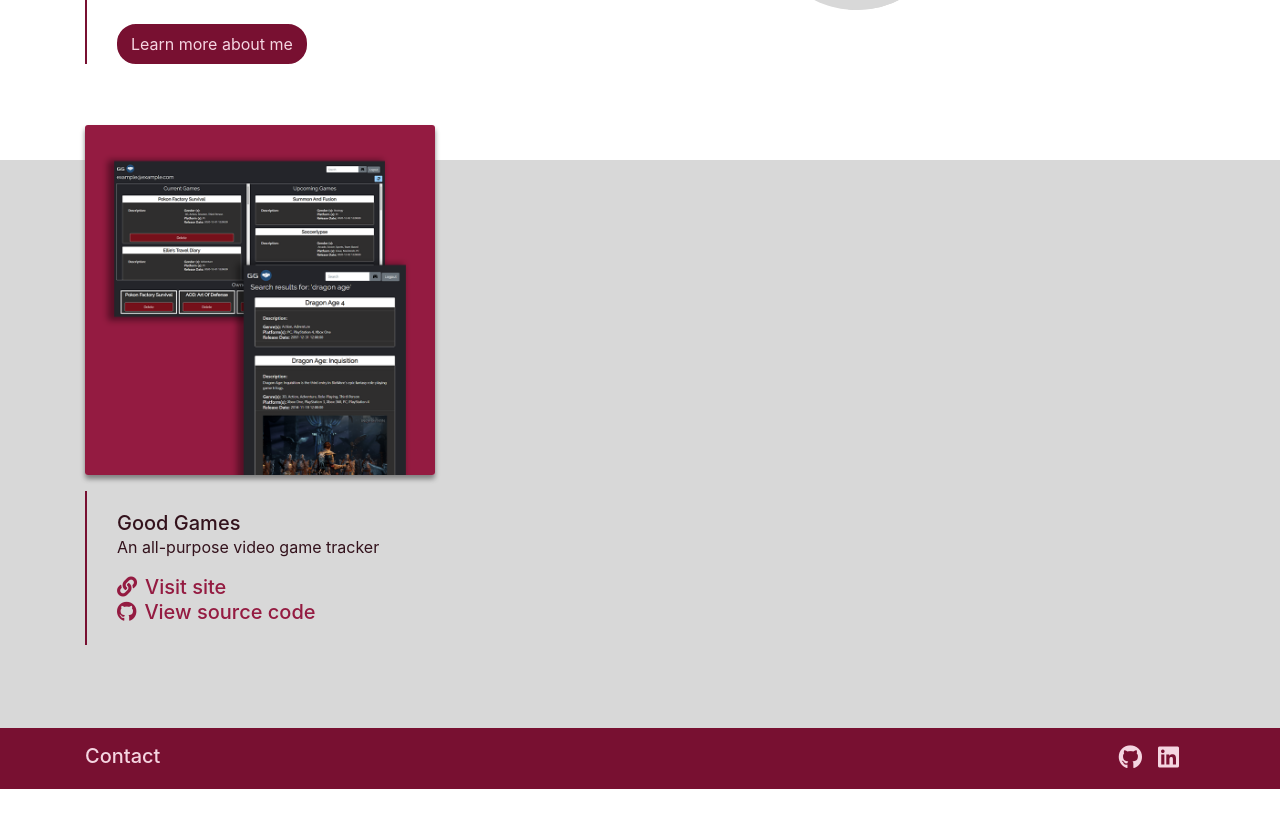
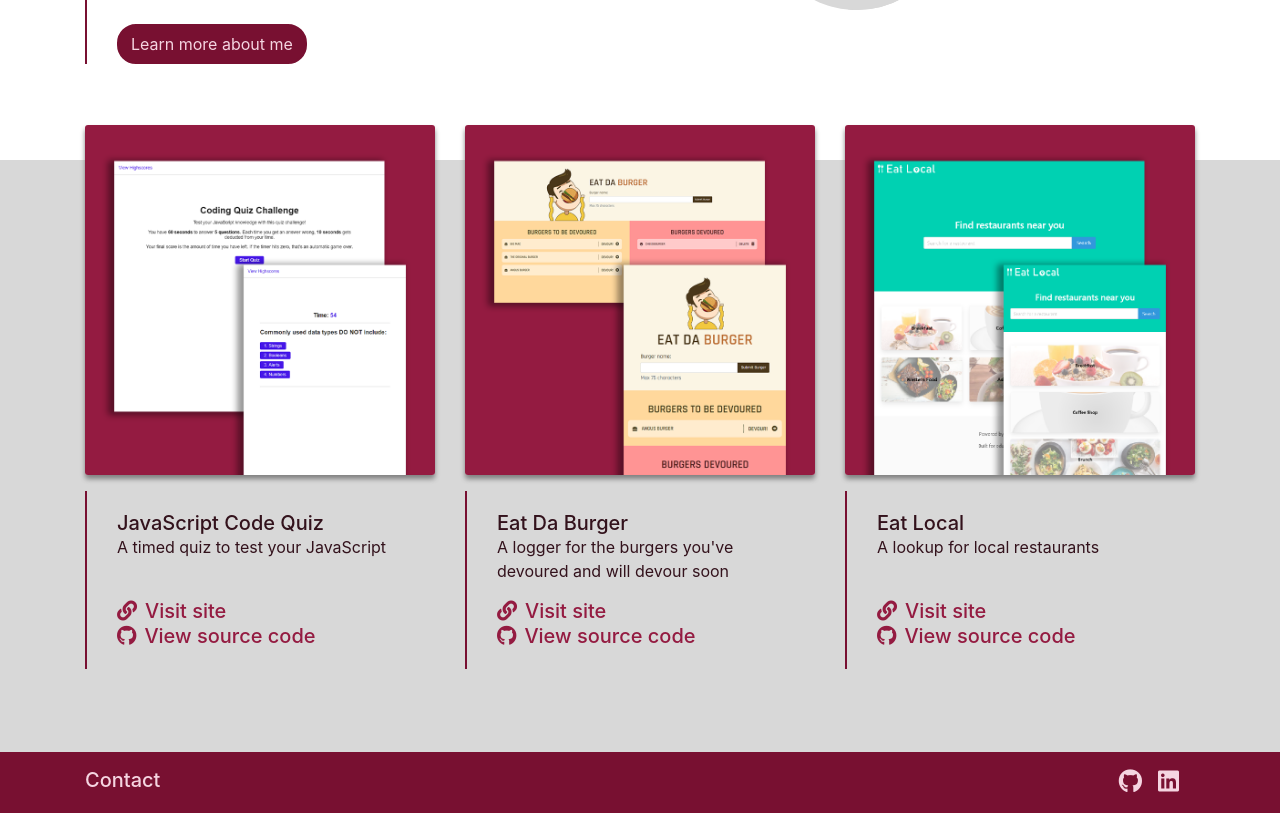
Before and after one commit to angelicamapeso/portfolio-v2, a React (Create React App) app: page / in a window 1280 px wide. Shown: the part 360-1173 px from the top of the page. Before the commit the page ends 1149 px from the top, so only its background shows below. Built offline with nearby package versions, Linux system fonts and the light colour scheme.

Commit message:
Display top three projects on home page

```diff
--- a/src/pages/Home/index.js
+++ b/src/pages/Home/index.js
@@ -10,6 +10,7 @@ import ProjectCard from "../../components/ProjectCard";
 import * as projects from "../../projects";
 
 export default function Home() {
+  const featuredProjects = Object.values(projects).slice(0, 3);
   return (
     <>
       <Page
@@ -45,7 +46,9 @@ export default function Home() {
         <section id="featured-projects" className="flex-grow-1">
           <Container>
             <Row>
-              <ProjectCard project={projects.goodGames} />
+              {featuredProjects.map(project => (
+                <ProjectCard project={project} />
+              ))}
             </Row>
           </Container>
         </section>
--- a/src/projects/index.js
+++ b/src/projects/index.js
@@ -1,5 +1,5 @@
 export * from "./good-games";
+export * from "./eat-local";
+export * from "./eat-da-burger";
 export * from "./code-quiz";
-export * from "./eat-da-burger";
-export * from "./eat-local";
 export * from "./weather-dashboard";
```
